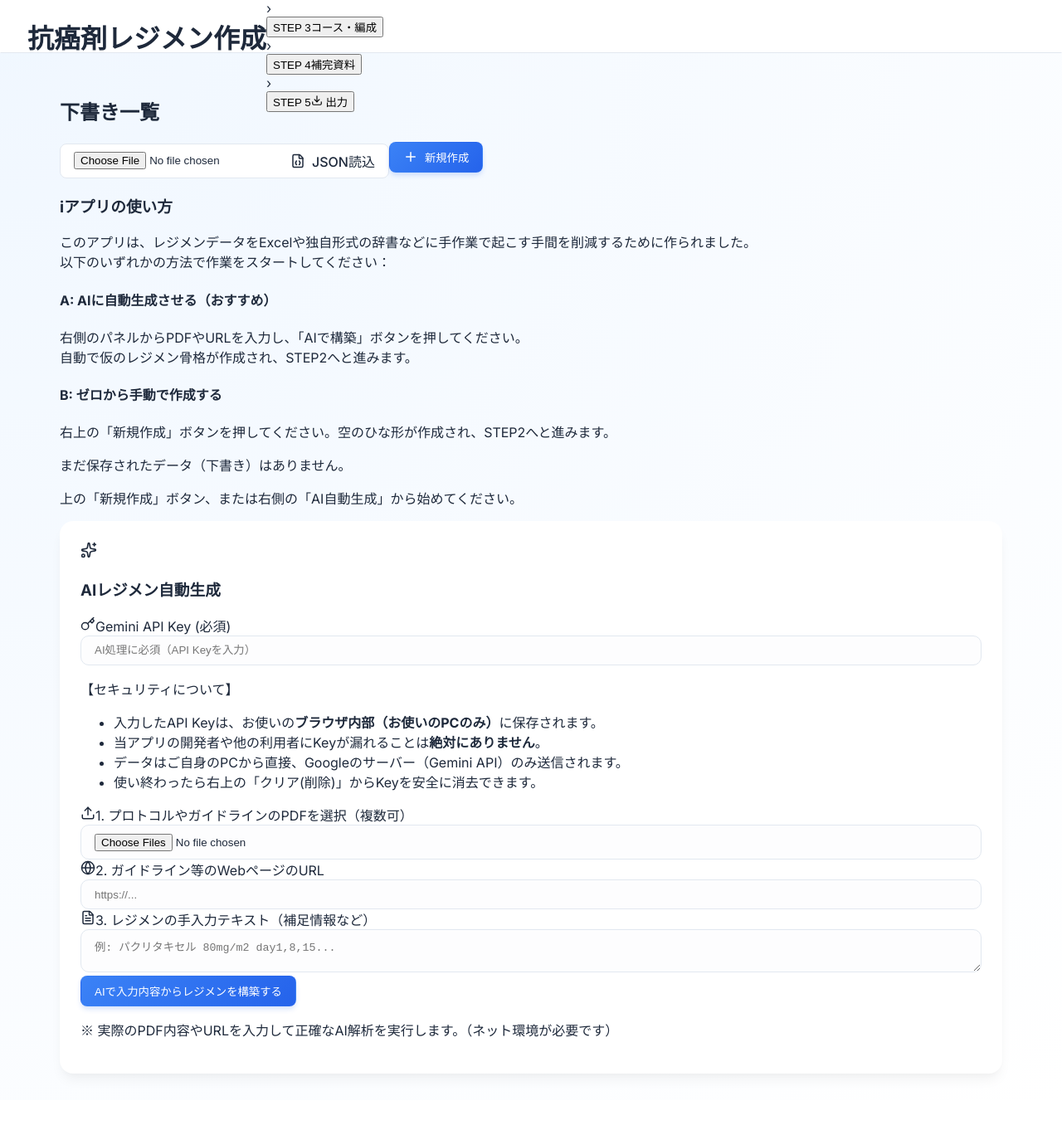
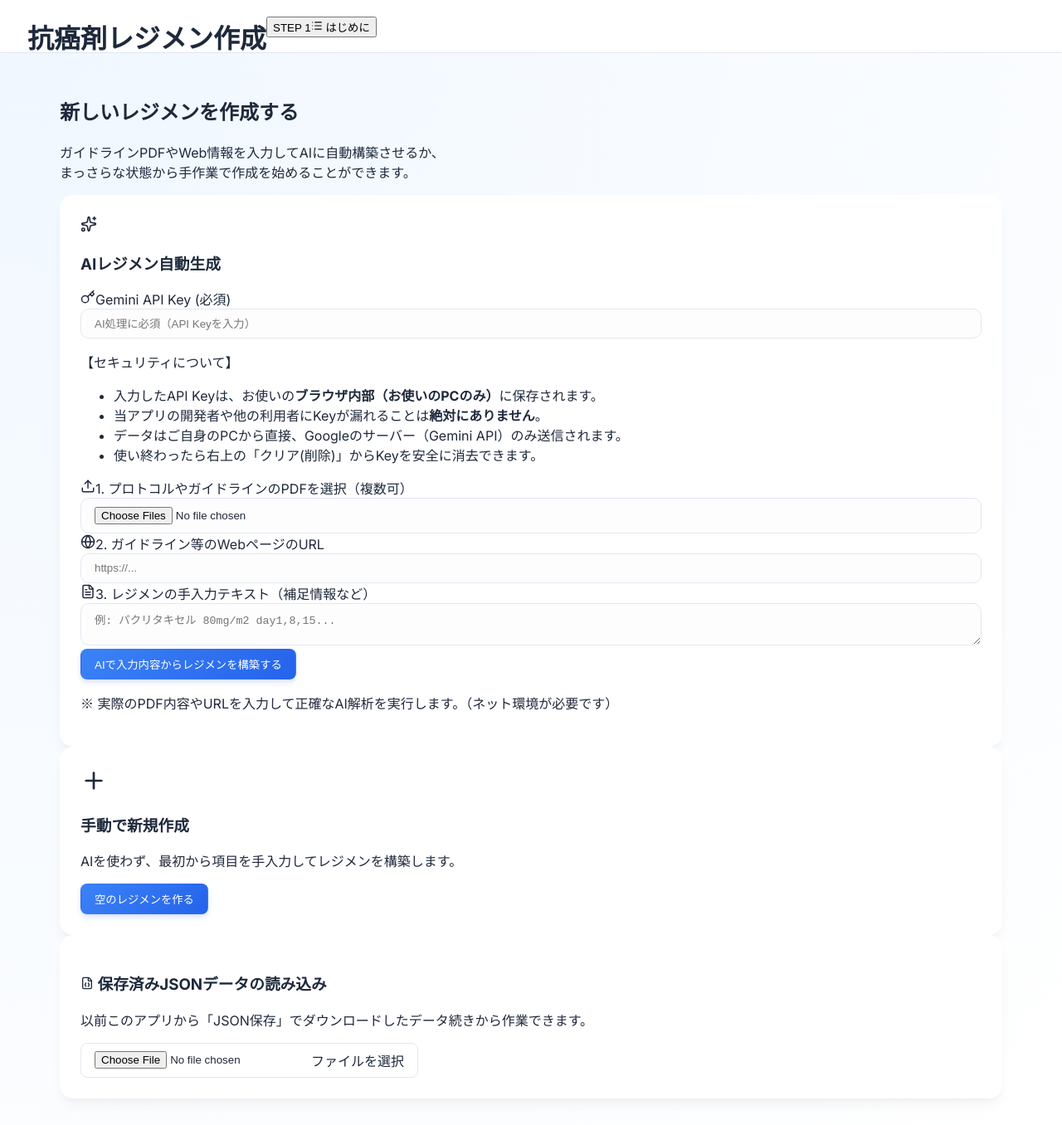
Before and after one commit to hospyhematology-spec/regimen_table_maker, a React (Vite) app: page / in a window 1280 px wide. Shown: the whole page at 83% size. Before the commit the page ends 1326 px from the top, so only its background shows below. Built offline with nearby package versions, Linux system fonts and the light colour scheme.

Commit message:
UI: hide nav buttons on step 1 and remove past regimens from draft list screen #29

```diff
--- a/src/App.tsx
+++ b/src/App.tsx
@@ -43,8 +43,11 @@ const App: React.FC = () => {
             onClick={() => setCurrentScreen('list')}
           >
             <span className="text-[10px] font-black tracking-wider text-blue-500 mb-0.5 opacity-80 text-center">STEP 1</span>
-            <span className="flex items-center"><List size={14} className="mr-1" /> 下書き選択</span>
+            <span className="flex items-center"><List size={14} className="mr-1" /> はじめに</span>
           </button>
+
+          {currentRegimen && (
+            <>
               <div className="text-slate-300 hidden md:block shrink-0">›</div>
               <button
                 className={`flex flex-col items-center shrink-0 px-3 md:px-4 py-2 rounded-lg transition-all ${currentScreen === 'basic' ? 'bg-blue-50 text-blue-700 shadow-sm border border-blue-200' : 'text-slate-500 hover:bg-slate-50'}`}
@@ -77,6 +80,8 @@ const App: React.FC = () => {
                 <span className="text-[10px] font-black tracking-wider text-blue-500 mb-0.5 opacity-80 text-center">STEP 5</span>
                 <span className="flex items-center"><Download size={14} className="mr-1" /> 出力</span>
               </button>
+            </>
+          )}
         </nav>
       </header>
 
--- a/src/components/DraftList.tsx
+++ b/src/components/DraftList.tsx
@@ -1,7 +1,6 @@
 import React from 'react';
-import { Plus, Trash2, Copy, FileJson, Clock } from 'lucide-react';
+import { Plus, FileJson, Sparkles, Wand2 } from 'lucide-react';
 import { importFromJsonFile } from '../fileUtils';
-import { v4 as uuidv4 } from 'uuid';
 import AIGenerator from './AIGenerator';
 import { useRegimenStore } from '../store';
 
@@ -11,7 +10,7 @@ interface DraftListProps {
 }
 
 const DraftList: React.FC<DraftListProps> = ({ onCreateNew, onSelect }) => {
-  const { regimens, setCurrentRegimen, setRegimens } = useRegimenStore();
+  const { regimens, setRegimens } = useRegimenStore();
 
   const handleImport = async (e: React.ChangeEvent<HTMLInputElement>) => {
     const file = e.target.files?.[0];
@@ -20,131 +19,60 @@ const DraftList: React.FC<DraftListProps> = ({ onCreateNew, onSelect }) => {
         const imported = await importFromJsonFile(file);
         const newRegimens = [...regimens, imported];
         setRegimens(newRegimens);
+        // Automatically select the imported regimen might be nice, but we just trigger basic behavior.
+        alert('JSONを読み込みました。「一覧」タブから再選択等できますが、今回は新規開始画面として利用します。');
       } catch (err) {
         alert('JSONの読み込みに失敗しました。');
       }
     }
   };
 
-  const handleDelete = async (id: string) => {
-    if (window.confirm('この下書きを削除しますか？')) {
-      const newRegimens = regimens.filter((r: any) => r.regimen_id !== id);
-      setRegimens(newRegimens);
-      const { deleteRegimenFromDB } = await import('../db');
-      await deleteRegimenFromDB(id);
-    }
-  };
-
-  const handleClone = (regimen: any) => {
-    const cloned = {
-      ...JSON.parse(JSON.stringify(regimen)),
-      regimen_id: uuidv4(),
-      regimen_core: {
-        ...regimen.regimen_core,
-        regimen_name: `${regimen.regimen_core.regimen_name} (コピー)`
-      },
-      created_at: new Date().toISOString(),
-      updated_at: new Date().toISOString()
-    };
-    setRegimens([...regimens, cloned]);
-  };
-
   return (
-    <div className="space-y-6">
-      <div className="flex justify-between items-center">
-        <h2 className="text-2xl font-bold text-slate-800">下書き一覧</h2>
-        <div className="flex gap-3">
-          <label className="btn btn-outline cursor-pointer">
-            <input type="file" className="hidden" accept=".json" onChange={handleImport} />
-            <FileJson size={18} /> JSON読込
-          </label>
-          <button className="btn btn-primary" onClick={onCreateNew}>
-            <Plus size={18} /> 新規作成
-          </button>
-        </div>
+    <div className="max-w-5xl mx-auto space-y-8 py-8">
+      <div className="text-center space-y-4 mb-12">
+        <h2 className="text-3xl font-extrabold text-slate-800 tracking-tight">新しいレジメンを作成する</h2>
+        <p className="text-slate-500 max-w-2xl mx-auto leading-relaxed">
+          ガイドラインPDFやWeb情報を入力してAIに自動構築させるか、<br />
+          まっさらな状態から手作業で作成を始めることができます。
+        </p>
       </div>
 
-      <div className="bg-blue-50 border border-blue-200 rounded-xl p-6 mb-8 text-slate-700">
-        <h3 className="font-bold text-lg mb-3 flex items-center gap-2">
-          <span className="bg-blue-600 text-white w-6 h-6 rounded-full flex items-center justify-center text-sm">i</span>
-          アプリの使い方
-        </h3>
-        <p className="text-sm mb-4 leading-relaxed">
-          このアプリは、レジメンデータをExcelや独自形式の辞書などに手作業で起こす手間を削減するために作られました。<br/>
-          以下のいずれかの方法で作業をスタートしてください：
-        </p>
-        <div className="grid grid-cols-1 md:grid-cols-2 gap-4">
-          <div className="bg-white p-4 rounded-lg border border-slate-200">
-            <h4 className="font-bold text-blue-700 mb-2">A: AIに自動生成させる（おすすめ）</h4>
-            <p className="text-xs text-slate-600">右側のパネルからPDFやURLを入力し、「AIで構築」ボタンを押してください。<br/>自動で仮のレジメン骨格が作成され、STEP2へと進みます。</p>
+      <div className="grid grid-cols-1 lg:grid-cols-2 gap-8">
+
+        {/* Left Side: AI Generator */}
+        <div className="col-span-1">
+          <AIGenerator onSelect={onSelect} />
+        </div>
+
+        {/* Right Side: Manual & Import */}
+        <div className="col-span-1 space-y-6">
+          <div className="card bg-white border border-slate-200 hover:border-blue-300 hover:shadow-lg transition-all h-full flex flex-col justify-center items-center p-8 text-center group cursor-pointer" onClick={onCreateNew}>
+            <div className="w-16 h-16 bg-blue-50 text-blue-600 rounded-2xl flex items-center justify-center mb-6 group-hover:scale-110 transition-transform">
+              <Plus size={32} />
+            </div>
+            <h3 className="text-xl font-bold text-slate-800 mb-2">手動で新規作成</h3>
+            <p className="text-sm text-slate-500 mb-6">
+              AIを使わず、最初から項目を手入力してレジメンを構築します。
+            </p>
+            <button className="btn btn-primary w-full max-w-xs py-3">
+              空のレジメンを作る
+            </button>
           </div>
-          <div className="bg-white p-4 rounded-lg border border-slate-200">
-            <h4 className="font-bold text-blue-700 mb-2">B: ゼロから手動で作成する</h4>
-            <p className="text-xs text-slate-600">右上の「新規作成」ボタンを押してください。空のひな形が作成され、STEP2へと進みます。</p>
-          </div>
-        </div>
-      </div>
 
-      <div className="grid grid-cols-12 gap-8">
-        <div className="col-span-8">
-          <div className="grid grid-cols-1 md:grid-cols-2 gap-6">
-            {regimens.length === 0 ? (
-              <div className="col-span-full py-16 text-center text-slate-500 border-2 border-dashed border-slate-300 rounded-xl bg-slate-50">
-                <p className="mb-2">まだ保存されたデータ（下書き）はありません。</p>
-                <p className="text-sm">上の「新規作成」ボタン、または右側の「AI自動生成」から始めてください。</p>
-              </div>
-            ) : (
-              [...regimens].sort((a: any, b: any) => new Date(b.updated_at).getTime() - new Date(a.updated_at).getTime()).map((regimen: any) => (
-                <div
-                  key={regimen.regimen_id}
-                  className="card hover:border-blue-400 cursor-pointer transition-colors group"
-                  onClick={() => {
-                    setCurrentRegimen(regimen);
-                    onSelect();
-                  }}
-                >
-                  <div className="flex justify-between items-start mb-4">
-                    <h3 className="font-bold text-lg text-slate-800 line-clamp-1">
-                      {regimen.regimen_core.regimen_name || '名称未設定'}
-                    </h3>
-                    <div className="flex gap-1 opacity-0 group-hover:opacity-100 transition-opacity">
-                      <button
-                        className="p-1.5 hover:bg-slate-100 rounded text-slate-500"
-                        onClick={(e) => { e.stopPropagation(); handleClone(regimen); }}
-                        title="複製"
-                      >
-                        <Copy size={16} />
-                      </button>
-                      <button
-                        className="p-1.5 hover:bg-red-50 rounded text-red-500"
-                        onClick={(e) => { e.stopPropagation(); handleDelete(regimen.regimen_id); }}
-                        title="削除"
-                      >
-                        <Trash2 size={16} />
-                      </button>
-                    </div>
-                  </div>
-
-                  <div className="space-y-2 text-sm text-slate-500">
-                    <div className="flex items-center gap-2">
-                      <span className="bg-slate-100 px-2 py-0.5 rounded text-xs">
-                        {regimen.regimen_core.cancer_type || '癌腫未設定'}
-                      </span>
-                    </div>
-                    <div className="flex items-center gap-1 mt-4">
-                      <Clock size={14} />
-                      <span>更新: {new Date(regimen.updated_at).toLocaleString()}</span>
-                    </div>
-                  </div>
-                </div>
-              ))
-            )}
+          <div className="card bg-slate-50 border border-slate-200 flex flex-col items-center p-6 text-center">
+            <h3 className="text-sm font-bold text-slate-700 mb-2 flex items-center gap-2">
+              <FileJson size={16} /> 保存済みJSONデータの読み込み
+            </h3>
+            <p className="text-xs text-slate-500 mb-4">
+              以前このアプリから「JSON保存」でダウンロードしたデータ続きから作業できます。
+            </p>
+            <label className="btn btn-outline cursor-pointer bg-white text-sm py-2 px-6">
+              <input type="file" className="hidden" accept=".json" onChange={handleImport} />
+              ファイルを選択
+            </label>
           </div>
         </div>
 
-        <div className="col-span-4">
-          <AIGenerator onSelect={onSelect} />
-        </div>
       </div>
     </div>
   );
```
Lines whose indentation alone changed are shown as unchanged.
